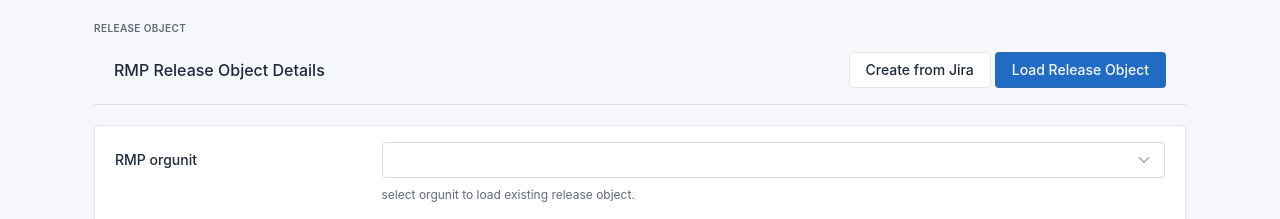
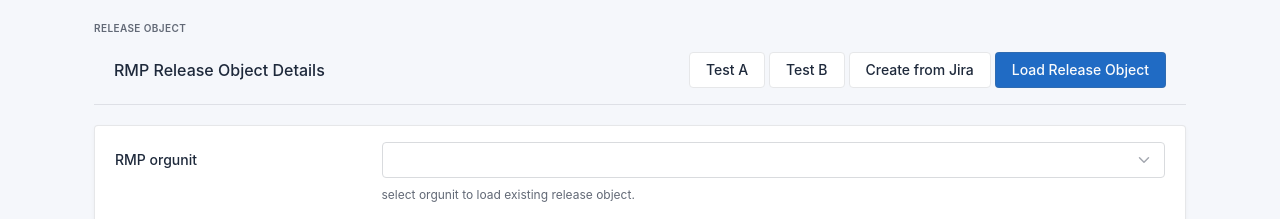
Before and after one commit to AaronXuHuang/rmp, a Django app: page /releaseobject/ in a window 1280 px wide. Shown: the part 112-331 px from the top of the page. Run offline with Django 3.2, Linux system fonts and the light colour scheme; some libraries are stand-ins or nearby versions.

Commit message:
Update releaseobject.html
delete html in offcanvas when load release object

```diff
--- a/ReleaseManagementProcess/app_releaseobject/templates/releaseobject.html
+++ b/ReleaseManagementProcess/app_releaseobject/templates/releaseobject.html
@@ -136,10 +136,10 @@
               RMP Release Object Details
             </h2>
             <div class="col-12 col-md-auto ms-auto d-print-none">
-              <!--
-              <button class="btn" data-bs-toggle="offcanvas" href="#step_details_deploy" aria-controls="offcanvasStart" onclick=''>Test A</button>
-              <button class="btn" data-bs-toggle="offcanvas" href="#step_details_deploy" aria-controls="offcanvasStart" onclick=''>Test B</button>
-              -->
+
+              <button class="btn" data-bs-toggle="offcanvas" href="#step_details_deploy" aria-controls="offcanvasStart" onclick='show_running_env_deploy_detail("pie")'>Test A</button>
+              <button class="btn" data-bs-toggle="offcanvas" href="#step_details_deploy" aria-controls="offcanvasStart" onclick='show_running_env_deploy_detail("stg2")'>Test B</button>
+
               <button id='create-ro-button' class="btn" data-bs-toggle="modal" data-bs-target="#modal-create">
                 Create from Jira
               </button>
@@ -1298,6 +1298,8 @@
 <script type='text/javascript'>
   function update_offcanvas_deploy_details_component(ro) {
     for (var index = 0; index < bux_deployment_sub_env.length; index++) {
+      var detail_element = '#rp_step_detail_' + bux_deployment_sub_env[index].toLowerCase() + '_deploy'
+      $(detail_element).empty()
       for (component_name in ro[fix_version]) {
         octo_project_name = component_name.replace('_', '-')
         release_version = ro[fix_version][component_name]['releaseversion']
@@ -1315,8 +1317,6 @@
         td += '<td id=' + bux_deployment_sub_env[index].toLowerCase() + '_duration_' + component_name.toLowerCase() + '></td>'
         tr = '<tr>' + td + '</tr>'
 
-
-        var detail_element = '#rp_step_detail_' + bux_deployment_sub_env[index].toLowerCase() + '_deploy'
         $(detail_element).append(tr)
       }
     }
```
